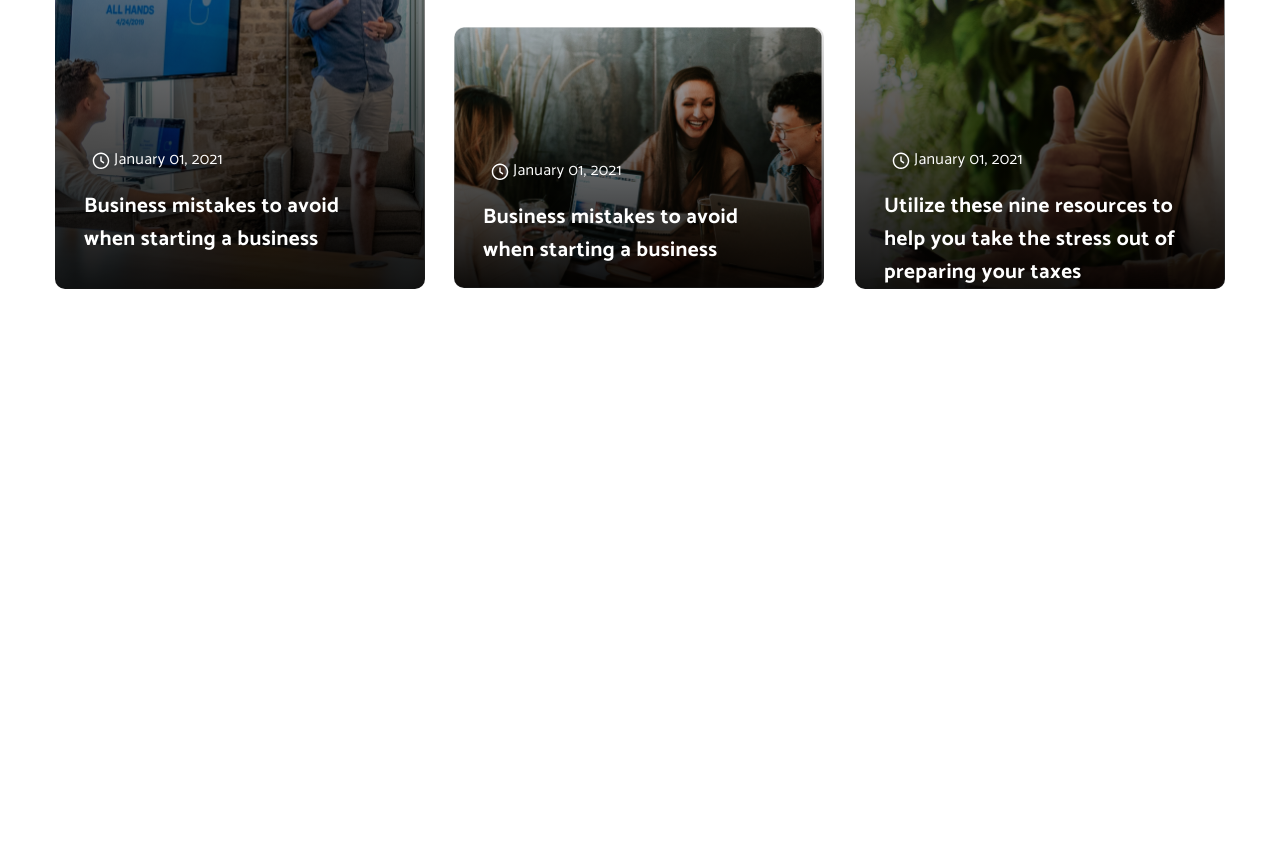
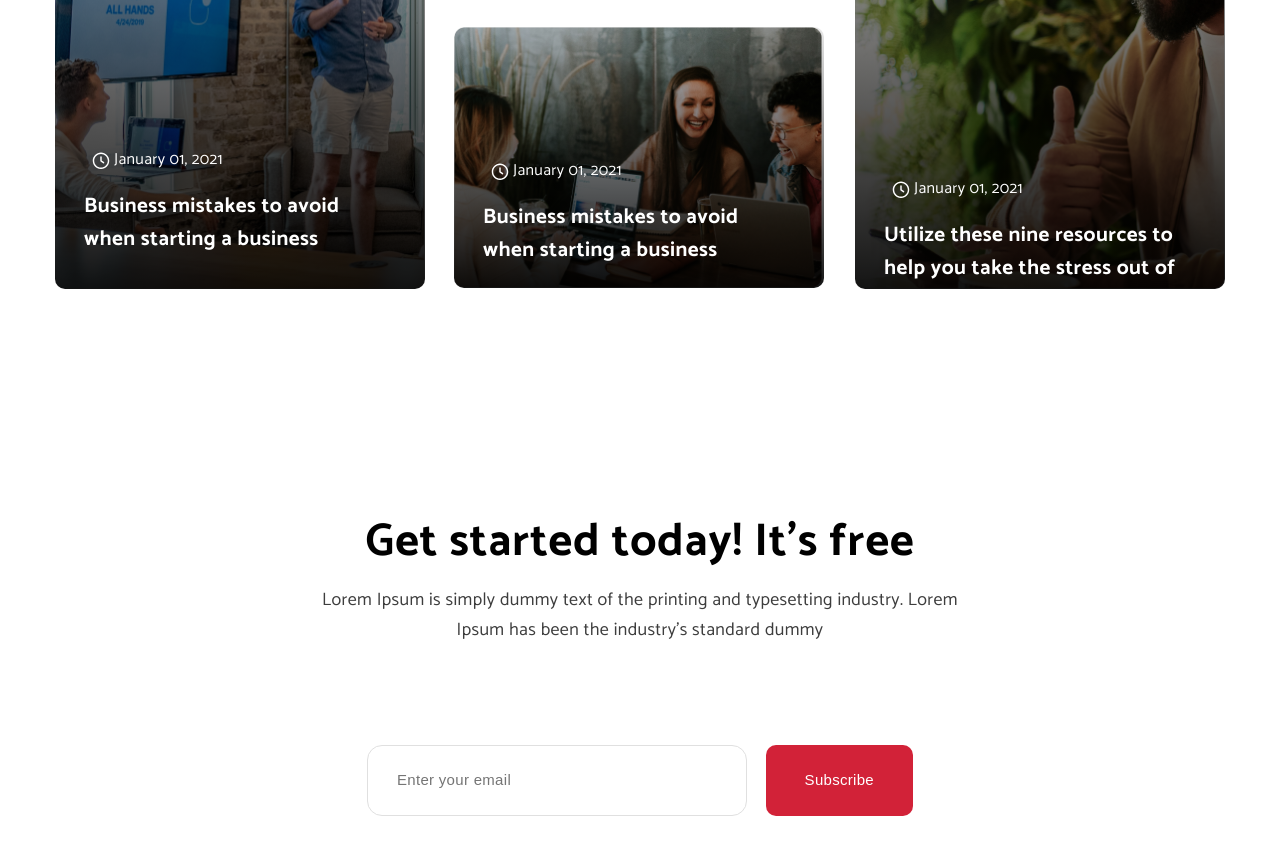
Before and after one commit to MuhammadYusuf77/third-3, a plain HTML site: page index.html in a window 1280 px wide. Shown: the part 3458-4313 px from the top of the page. Before the commit the page ends 3747 px from the top, so only its background shows below. Drawn offline with Linux system fonts and the light colour scheme.

Commit message:
Initial commit

```diff
--- a/index.html
+++ b/index.html
@@ -95,7 +95,7 @@
                             that
                             prioritize the customer experience</p>
 
-                        <form action="https://echohtmlacademy.ru" class="hero__inner-main__form">
+                        <form action="https://echo.htmlacademy.ru" class="hero__inner-main__form">
                             <input class="hero__inner-main__form-input" type="email" name="user-email"
                                 placeholder="Enter your email">
                             <button class="hero__inner-main__form-btn">Discover Now</button>
@@ -292,6 +292,24 @@
             </div>
         </div>
         <!-- section POSTS ended -->
+
+        <!-- section SIGN started -->
+        <section class="sign">
+            <div class="container">
+                <div class="sign__inner">
+                    <div class="sign__main">
+                        <h2 class="sign__main-title">Get started today! It’s free</h2>
+                        <p class="sign__main-text"> Lorem Ipsum is simply dummy text of the printing and typesetting
+                            industry. Lorem Ipsum has been the industry's standard dummy</p>
+                    </div>
+                    <form action="https://echo.htmlacademy.ru" method="post" class="sign__form">
+                        <input class="sign__form-input" type="email" name="user-email" placeholder="Enter your email">
+                        <button class="sign__form-btn">Subscribe</button>
+                    </form>
+                </div>
+            </div>
+        </section>
+        <!-- section SIGN ended -->
     </main>
 </body>
 
--- a/sass/blocks/_blocks.scss
+++ b/sass/blocks/_blocks.scss
@@ -6,4 +6,5 @@
 @import './about';
 @import './services';
 @import './posts';
+@import './sign';
 @import './footer';
--- a/sass/blocks/_posts.scss
+++ b/sass/blocks/_posts.scss
@@ -64,7 +64,7 @@
     background-image: linear-gradient(0deg, #000 -9.6%, rgba(0, 0, 0, 0.00) 109.78%), url(../../images/MaskGroup.png);
     background-repeat: no-repeat;
     background-size: contain;
-    padding: 0 29px;
+    padding: 29px;
 
     &:hover {
         background-image: linear-gradient(0deg, #F00000 -9.6%, rgba(240, 0, 0, 0) 217.8%), url(../../images/Mask\Group.png);
--- /dev/null
+++ b/sass/blocks/_sign.scss
@@ -0,0 +1,63 @@
+.sign {
+    margin-top: 224px;
+    margin-bottom: 129px;
+}
+
+.container {}
+
+.sign__inner {
+    text-align: center;
+    display: flex;
+    flex-direction: column;
+    align-items: center;
+    justify-content: center;
+}
+
+.sign__main {
+    text-align: center;
+    width: 641px;
+}
+
+.sign__main-title {
+    margin-bottom: 13px;
+    font-size: 46px;
+    line-height: 130.435%;
+    letter-spacing: 0.92px;
+}
+
+.sign__main-text {
+    margin-bottom: 100px;
+    color: #3d3d3d;
+    font-size: 18px;
+    line-height: 166.667%;
+    letter-spacing: 0.36px;
+}
+
+.sign__form {
+    display: flex;
+    width: 546px;
+    gap: 19px;
+}
+
+.sign__form-input {
+    width: 384px;
+    padding: 22px 0;
+    padding-left: 29px;
+    color: #858585;
+    font-size: 15px;
+    line-height: 166.667%;
+    letter-spacing: 0.3px;
+    border-radius: 15px;
+    border: 1px solid var(--black-shade-3, #E0E0E0);
+}
+
+.sign__form-btn {
+    border-radius: 10px;
+    background: var(--Primary, #D22238);
+    padding: 18px 39px;
+    border: none;
+    color: #fff;
+    font-size: 15px;
+    line-height: 166.667%;
+    letter-spacing: 0.3px;
+}
```
Also changed, not shown: css/main.css, 1 other file.
